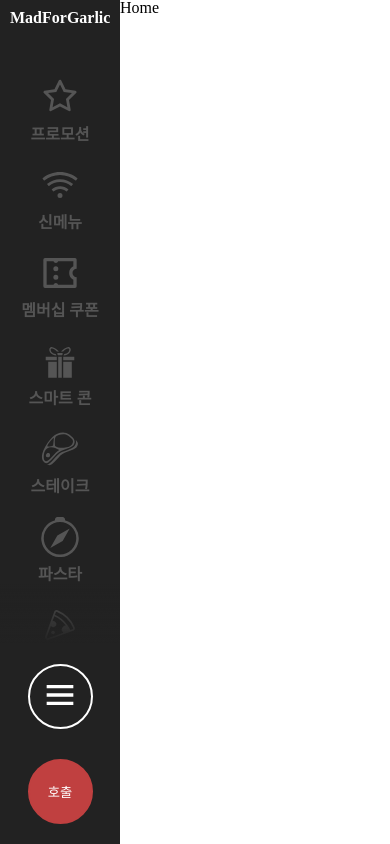
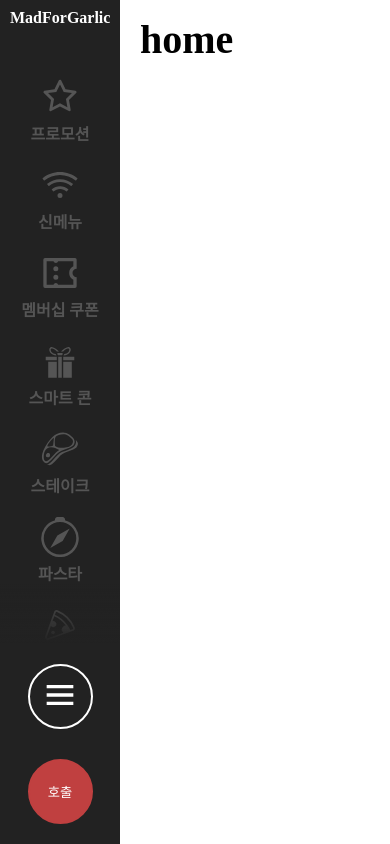
Before and after one commit to kkukileon305/madforgarlic-kiosk, a Next.js app: page / in a window 390 px wide. Built offline with nearby package versions, Linux system fonts and the light colour scheme.

Commit message:
Aside 반응형

```diff
--- a/components/Aside.tsx
+++ b/components/Aside.tsx
@@ -9,6 +9,7 @@
 import 'swiper/css';
 import { IconType } from 'react-icons';
 import { useRouter } from 'next/router';
+import { useEffect, useState } from 'react';
 
 const categories: { Icon: IconType; title: string; url: string }[] = [
   {
@@ -60,6 +61,14 @@
 
 const Aside = () => {
   const { push, asPath } = useRouter();
+  const [height, setHeight] = useState(930);
+
+  useEffect(() => {
+    const changeHeight = () => setHeight(innerHeight);
+
+    window.addEventListener('resize', changeHeight);
+    return () => window.removeEventListener('resize', changeHeight);
+  }, []);
 
   return (
     <AsideContainer>
@@ -67,7 +76,7 @@
       <StyledSwiper
         //
         direction='vertical'
-        slidesPerView={6}
+        slidesPerView={height > 900 ? 6 : 4}
         spaceBetween={20}
         $activeNumber={categories.findIndex(category => `/category/${category.url}` === asPath) + 1}
       >
--- a/pages/index.tsx
+++ b/pages/index.tsx
@@ -1,5 +1,20 @@
+import styled from 'styled-components';
+
 const Home = () => {
-  return <h1>Home</h1>;
+  return (
+    <Container>
+      <h2>home</h2>
+    </Container>
+  );
 };
 
+const Container = styled.div`
+  padding: 20px;
+
+  h2 {
+    font-size: 40px;
+    font-weight: bold;
+  }
+`;
+
 export default Home;
```
